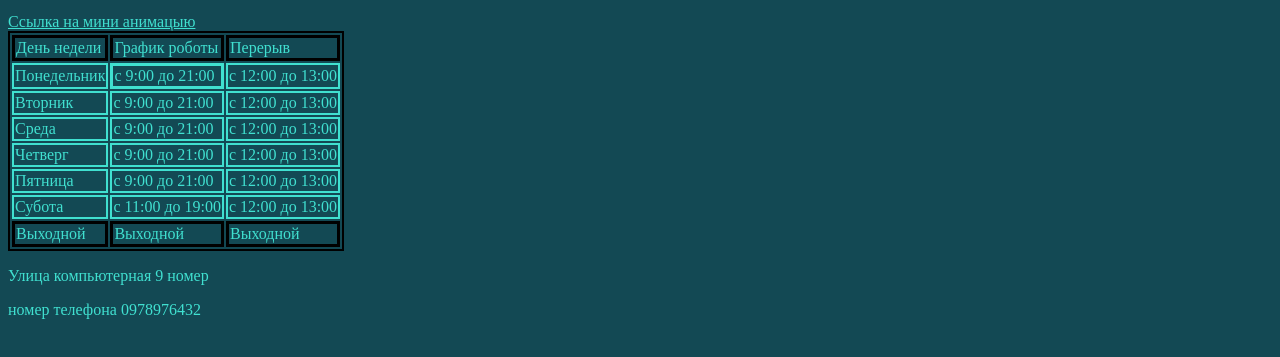
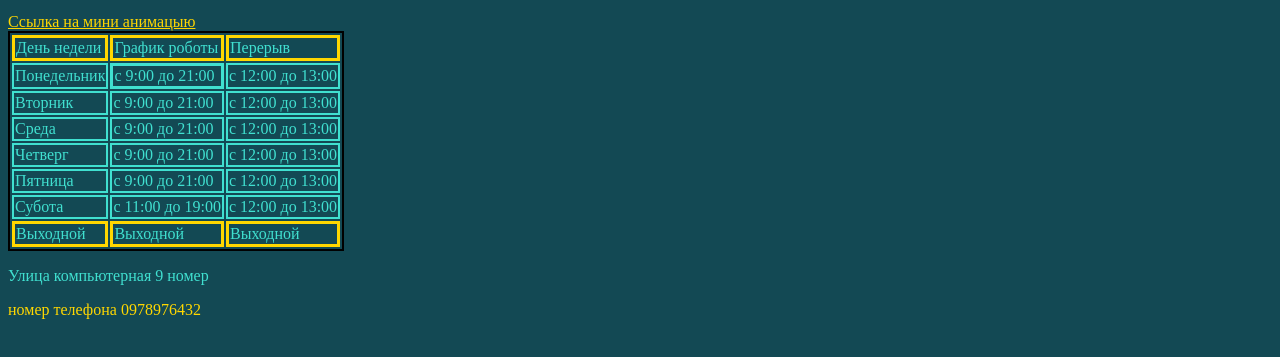
Before and after one commit to DRLink28/KingPC, a plain HTML site: page index.html in a window 1280 px wide. Shown: the part 421-778 px from the top of the page. Drawn offline with Linux system fonts and the light colour scheme.

Commit message:
Update index.html

```diff
--- a/index.html
+++ b/index.html
@@ -12,12 +12,12 @@
                 <img src="https://img.freepik.com/premium-photo/gaming-pc-computer-glowing-in-dark-futuristic-modern-illustration-innovative-technologies-generative-ai_76964-11390.jpg"width="349">
                 <img src="https://png.pngtree.com/background/20230525/original/pngtree-bluelit-gaming-keyboard-with-light-bulbs-all-over-picture-image_2726194.jpg"width="415">
             </p>
-            <a href="https://www.canva.com/design/DAFwGa0Zqek/l41c9ad3jsd4SESZKpquyg/watch?utm_content=DAFwGa0Zqek&utm_campaign=designshare&utm_medium=link&utm_source=publishsharelink" style="color: turquoise">Ссылка на мини анимацыю</a>
+            <a href="https://www.canva.com/design/DAFwGa0Zqek/l41c9ad3jsd4SESZKpquyg/watch?utm_content=DAFwGa0Zqek&utm_campaign=designshare&utm_medium=link&utm_source=publishsharelink" style="color: gold">Ссылка на мини анимацыю</a>
             <table style="border:2px solid black">
             <tr>
-                <td style="border:3px solid black">День недели</td>
-                <td style="border:3px solid black">График роботы</td>
-                <td style="border:3px solid black">Перерыв</td>
+                <td style="border:3px solid gold">День недели</td>
+                <td style="border:3px solid gold">График роботы</td>
+                <td style="border:3px solid gold">Перерыв</td>
             </tr>
             <tr>
                 <td style="border:2px solid turquoise">Понедельник</td>
@@ -50,15 +50,15 @@
                 <td style="border:2px solid turquoise">с 12:00 до 13:00</td>
             </tr>
             <tr>
-                <td style="border:3px solid black">Выходной</td>
-                <td style="border:3px solid black">Выходной</td>
-                <td style="border:3px solid black">Выходной</td>
+                <td style="border:3px solid gold">Выходной</td>
+                <td style="border:3px solid gold">Выходной</td>
+                <td style="border:3px solid gold">Выходной</td>
             </tr>
             </table>
         </main>
         <footer>
         <p>Улица компьютерная 9 номер</p>
-        <p>номер телефона 0978976432</p>
+        <p style="color: gold">номер телефона 0978976432</p>
         </footer>
     </body>
 </html>
```
